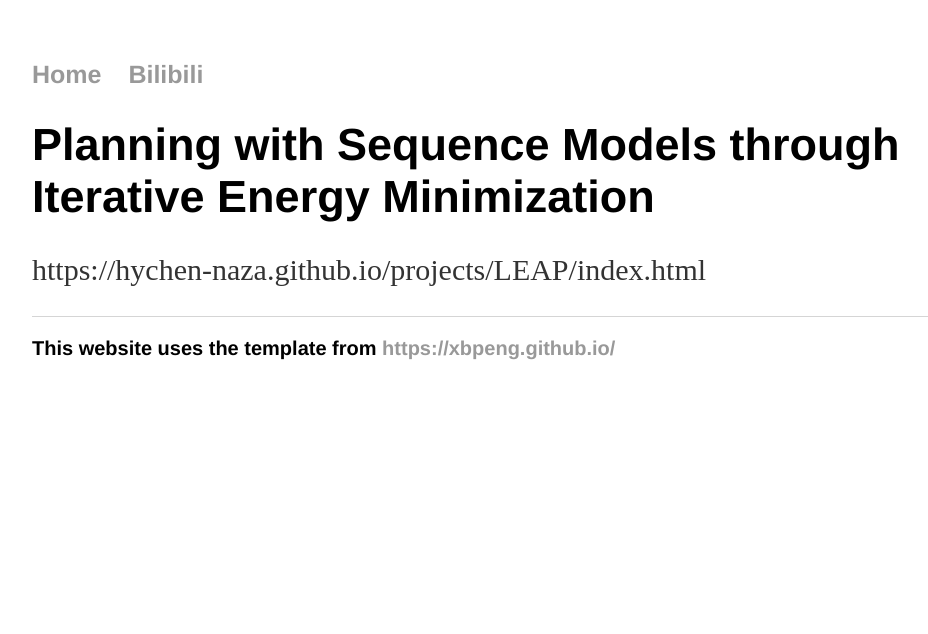
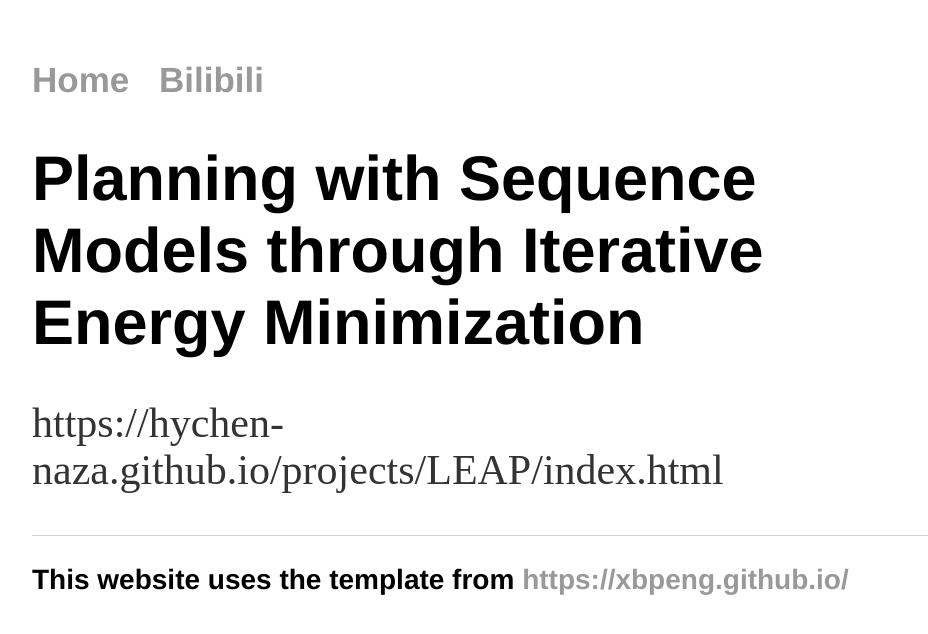
Before and after one commit to hychen-naza/hychen-naza.github.io, a Jekyll site: the page built from projects/LEAP/README.md, in a window 1280 px wide. Shown: the top 634 px of the page, without its empty margins (160-1088 px from the left). Built offline with Jekyll 4.4.1, drawn with Linux system fonts in a browser that asks for light colours; our own code applies the rules of GitHub Pages for plain Markdown files.

Commit message:
Update main.css

```diff
--- a/css/main.css
+++ b/css/main.css
@@ -1,7 +1,7 @@
 body {
     margin: 60px auto;
     width: 70%;
-    font-size: 25px;
+    font-size: 35px;
 }
 nav ul, footer ul {
     font-family:'Helvetica', 'Arial', 'Sans-Serif';
```
